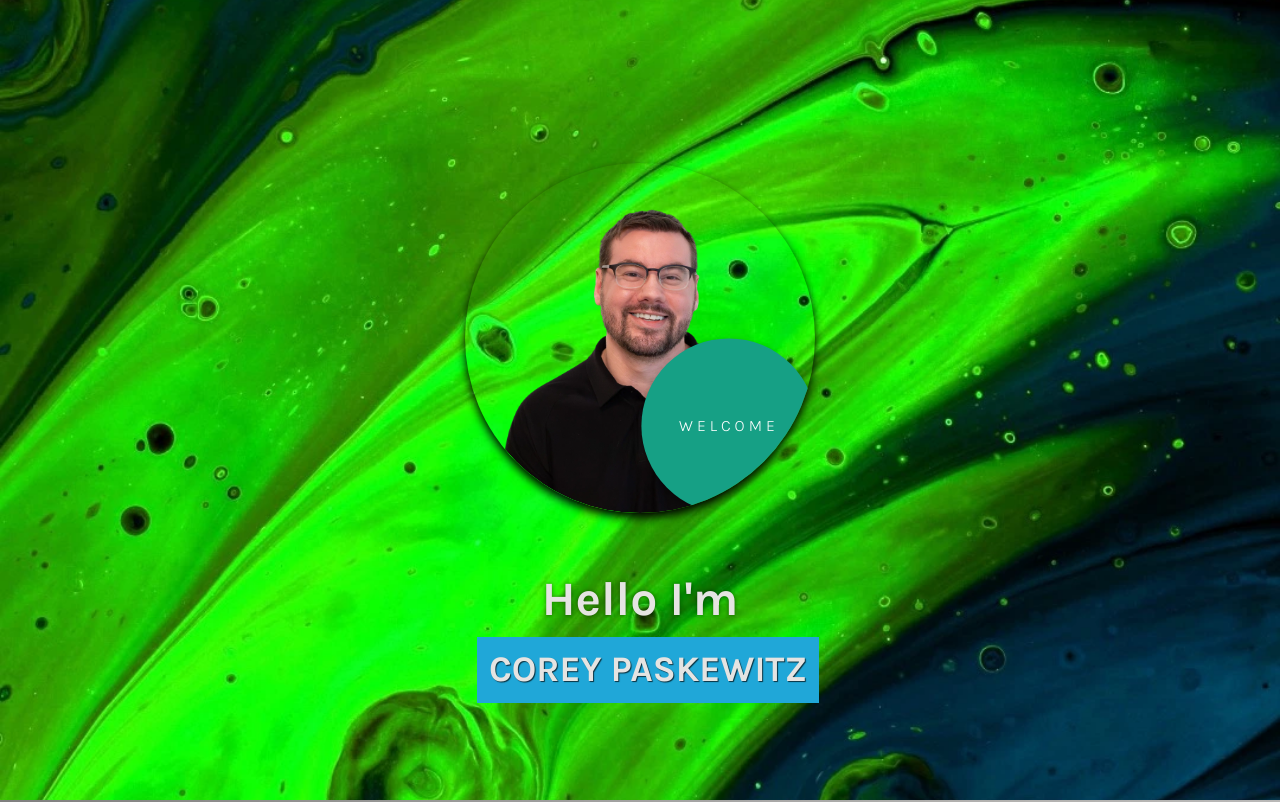
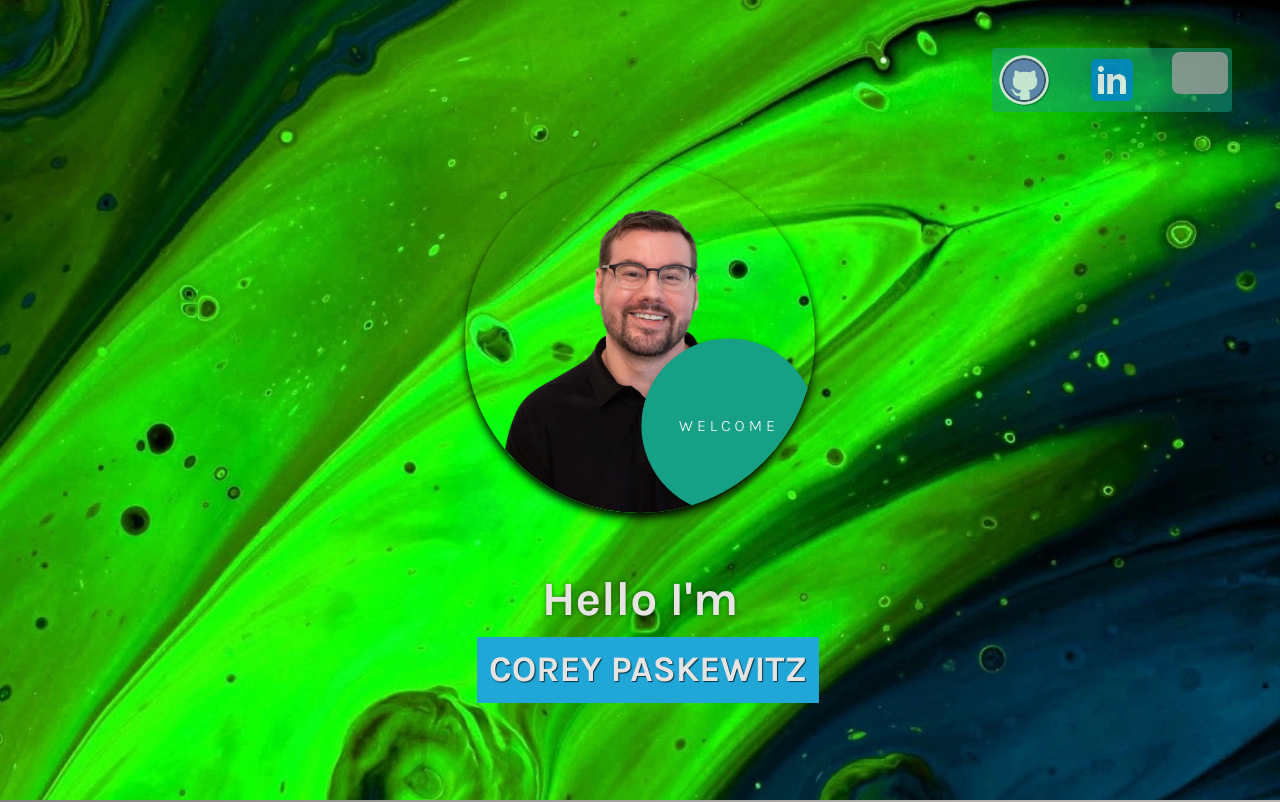
Before and after one commit to CPaskewitz/my-portfolio, a React (Vite) app: page / in a window 1280 px wide. Shown: the top 802 px of the page. Built offline with nearby package versions, Linux system fonts and the light colour scheme; grey boxes are pictures that could not be loaded.

Commit message:
add social links to hero

```diff
--- a/src/components/Hero/Hero.scss
+++ b/src/components/Hero/Hero.scss
@@ -41,6 +41,44 @@
             z-index: 2;
             will-change: clip-path;
         }
+    }
+
+    &__social-links {
+        position: absolute;
+        top: $spacing-md;
+        right: $spacing-md;
+        z-index: 4;
+        display: flex;
+        gap: $spacing-sm;
+        pointer-events: auto;
+        background-color: rgba($primary-color, .5);
+        border-radius: 4px;
+        padding: 4px;
+    }
+
+    &__social-link {
+        display: block;
+        width: 40px;
+        height: 40px;
+        transition: transform 0.3s ease, opacity 0.3s ease;
+        opacity: 0.8;
+
+        &:hover,
+        &:focus {
+            transform: scale(1.1);
+            opacity: 1;
+        }
+
+        &:focus {
+            outline: 2px solid $white;
+            outline-offset: 2px;
+        }
+    }
+
+    &__social-icon {
+        width: 100%;
+        height: 100%;
+        border-radius: 8px;
     }
 
     &__content {
@@ -204,6 +242,17 @@
     @include tablet {
         padding: $spacing-md;
 
+        &__social-links {
+            top: $spacing-lg;
+            right: $spacing-lg;
+            gap: $spacing-md;
+        }
+
+        &__social-link {
+            width: 48px;
+            height: 48px;
+        }
+
         &__title {
             margin: $spacing-lg 0;
             font-size: 2.5rem;
@@ -249,6 +298,17 @@
 
     @include desktop {
         padding: $spacing-lg;
+
+        &__social-links {
+            top: $spacing-xl;
+            right: $spacing-xl;
+            gap: $spacing-lg;
+        }
+
+        &__social-link {
+            width: 56px;
+            height: 56px;
+        }
 
         &__title {
             margin: $spacing-xl 0;
--- a/src/components/Hero/Hero.tsx
+++ b/src/components/Hero/Hero.tsx
@@ -139,6 +139,27 @@ const Hero: React.FC<HeroProps> = ({ projectsRef }) => {
   const currentText = texts[currentTextIndex].text;
   const currentBgColor = texts[currentTextIndex].bgColor;
 
+  const socialLinks = [
+    {
+      name: 'GitHub',
+      url: 'https://github.com/CPaskewitz',
+      icon: '/githubicon.png',
+      label: 'Visit my GitHub profile'
+    },
+    {
+      name: 'LinkedIn',
+      url: 'https://www.linkedin.com/in/corey-paskewitz',
+      icon: '/linkedinicon.png',
+      label: 'Connect with me on LinkedIn'
+    },
+    {
+      name: 'Resume',
+      url: '/Corey_Paskewitz_Resume.pdf',
+      icon: '/resumeicon.png',
+      label: 'View my resume'
+    }
+  ];
+
   return (
     <section className="hero" aria-label="Introduction" ref={heroRef}>
       <div className="hero__background" onClick={handleBackgroundClick}>
@@ -158,6 +179,25 @@ const Hero: React.FC<HeroProps> = ({ projectsRef }) => {
           }}
           aria-hidden="true"
         />
+      </div>
+
+      <div className="hero__social-links">
+        {socialLinks.map((link) => (
+          <a
+            key={link.name}
+            href={link.url}
+            target={link.name === 'Resume' ? '_blank' : '_blank'}
+            rel="noopener noreferrer"
+            className="hero__social-link"
+            aria-label={link.label}
+          >
+            <LazyImage
+              src={link.icon}
+              alt=""
+              className="hero__social-icon icon-image"
+            />
+          </a>
+        ))}
       </div>
 
       <div className="hero__content">
```
